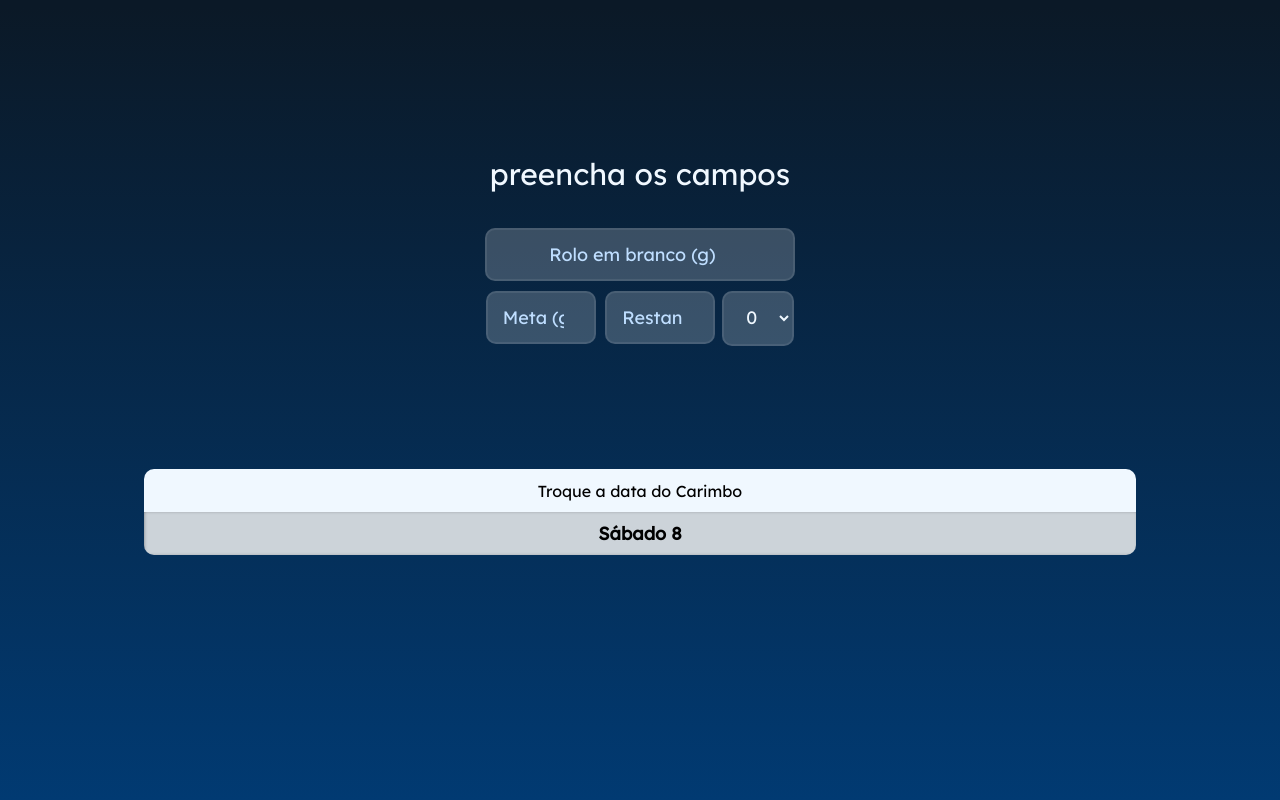
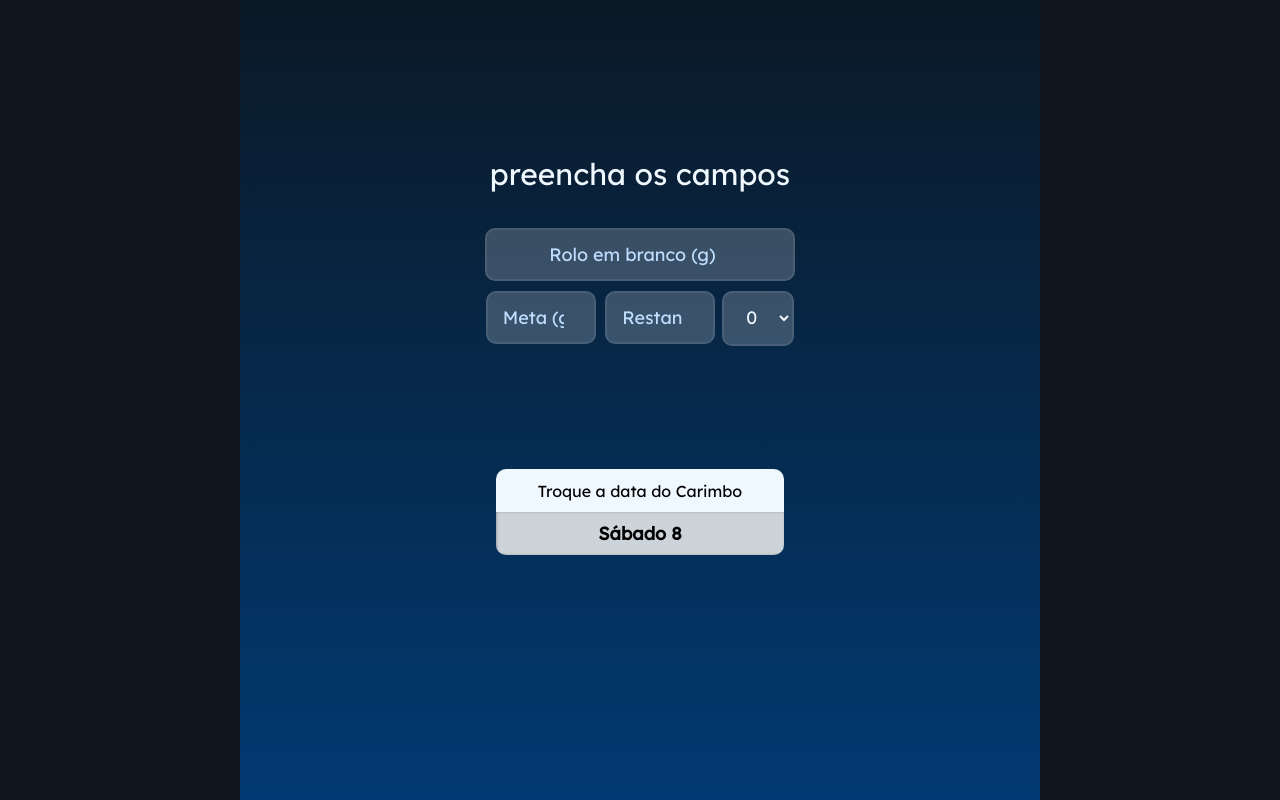
Before and after one commit to cleciodrt/etiquetas, a plain HTML site: page index.html in a window 1280 px wide. Drawn offline with Linux system fonts and the light colour scheme.

Commit message:
Add files via upload

```diff
--- a/estilo.css
+++ b/estilo.css
@@ -19,9 +19,10 @@ body {
 }
 
 div#tudo {
-  width: 100%;
   height: 100%;
   display: flex;
+  margin: 0 auto;
+  max-width: 800px;
   align-items: center;
   flex-direction: column;
   justify-content: center;
@@ -129,7 +130,7 @@ input[type="button"] {
 -------------------------------------------------*/
 
 #mensagens {
-  width: 100%;
+  width: 400px;
   padding: 10px 20px;
   position: relative;
 }
```
